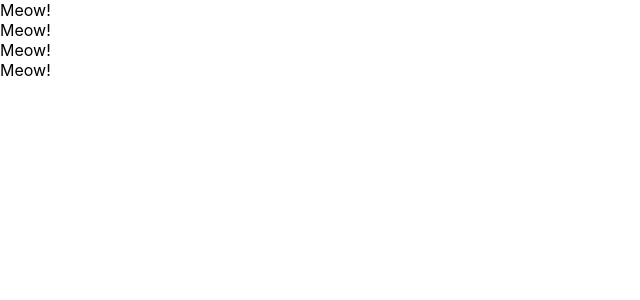
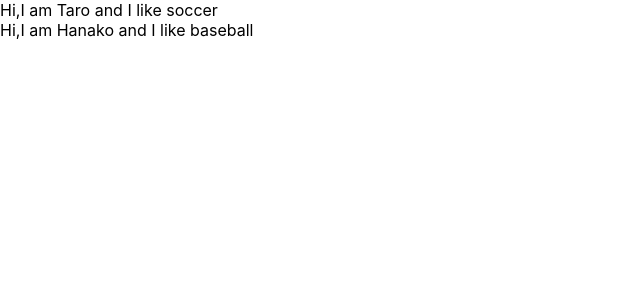
Before and after one commit to developerMasao/udemy-react-redux-crud-application, a React (Create React App) app: page / in a window 1280 px wide. Shown: the top 300 px of the page, without its empty margins (0-640 px from the left). Built offline with nearby package versions, Linux system fonts and the light colour scheme.

Commit message:
learn props of component

```diff
--- a/src/App.js
+++ b/src/App.js
@@ -1,32 +1,25 @@
 import React from 'react';
 
-// function App() {
-//  return (
-//    <React.Fragment>
-//      <label htmlFor="bar">bar</label>
-//      <input
-//        type="text"
-//        onChange={() => {
-//          console.log('changed!');
-//        }}
-//      />
-//    </React.Fragment>
-//  );
-//}
-
 const App = () => {
+  const profiles = [
+    { name: 'Taro', like: 'soccer' },
+    { name: 'Hanako', like: 'baseball' },
+  ];
   return (
     <div>
-      <Cat />
-      <Cat />
-      <Cat />
-      <Cat />
+      {profiles.map((profile, index) => {
+        return <User name={profile.name} like={profile.like} key={index} />;
+      })}
     </div>
   );
 };
 
-const Cat = () => {
-  return <div>Meow!</div>;
+const User = (props) => {
+  return (
+    <div>
+      Hi,I am {props.name} and I like {props.like}
+    </div>
+  );
 };
 
 export default App;
```
